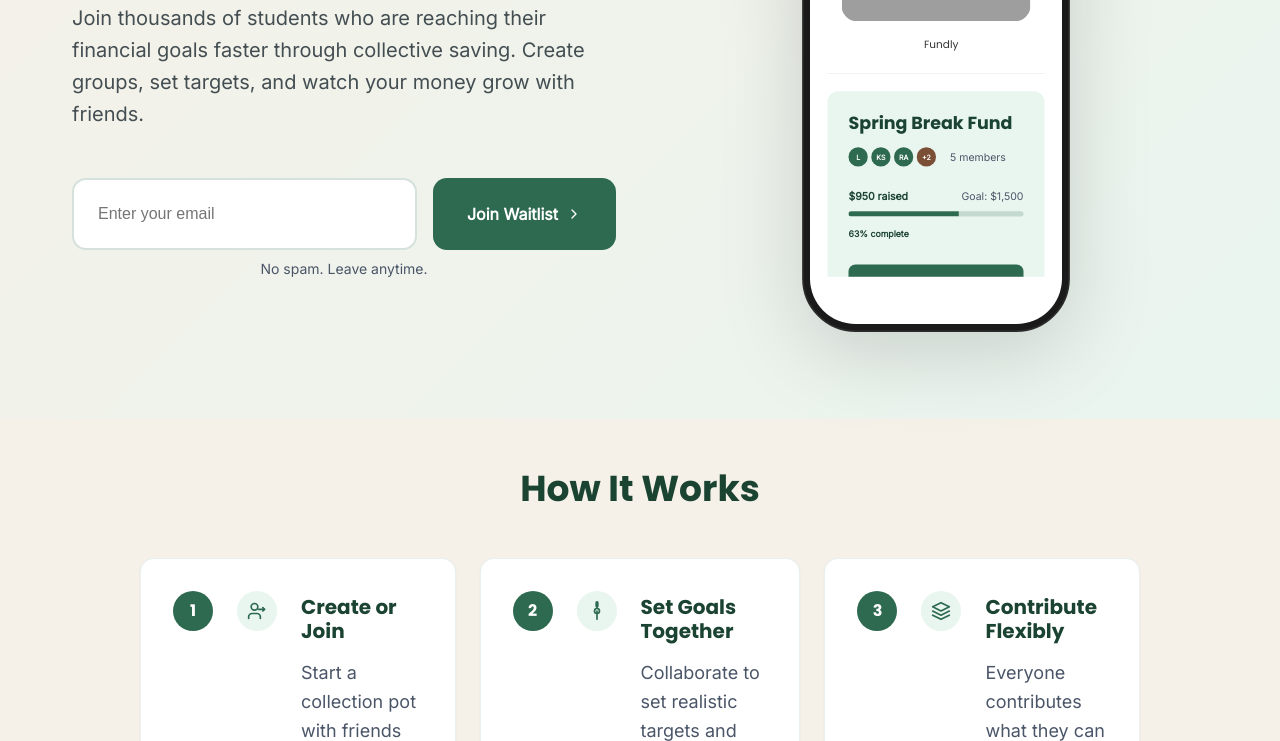
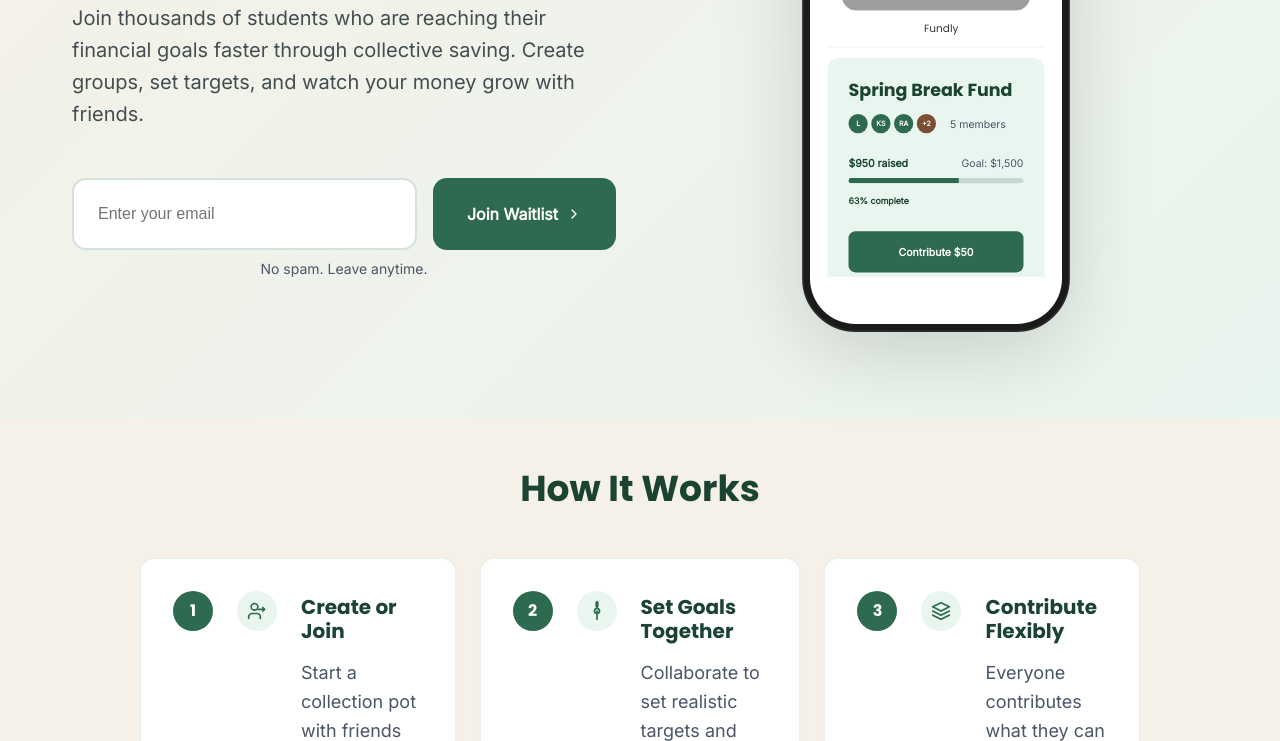
Before and after one commit to KiddoA11/Fundly-landing-, a plain HTML site: page index.html in a window 1280 px wide. Shown: the part 359-1100 px from the top of the page. Drawn offline with Linux system fonts and the light colour scheme; grey boxes are pictures that could not be loaded.

Commit message:
Update index.html

```diff
--- a/index.html
+++ b/index.html
@@ -130,11 +130,11 @@
                                   <!-- Screen Content -->
                                   <foreignObject x="20" y="70" width="280" height="500">
                                       <div class="phone-screen">
-                                          <div class="app-bar" style="padding: 24px 16px;
-  margin-bottom: 20px; display: flex; flex-direction: column; align-items: center;">
+                                          <div class="app-bar" style="padding: 12px 16px;
+  margin-bottom: 12px; display: flex; flex-direction: column; align-items: center;">
                                               <img src="assets/fundly-app-icon.png" alt="Fundly"
   class="app-icon-mock" style="width: 216px; height: 168px; border-radius: 18px; margin-bottom:
-  8px;"/>
+  2px;"/>
                                               <span class="app-title" style="font-size: 12px;
   font-weight: 500; color: #333; text-align: center;">Fundly</span>
                                           </div>
```
